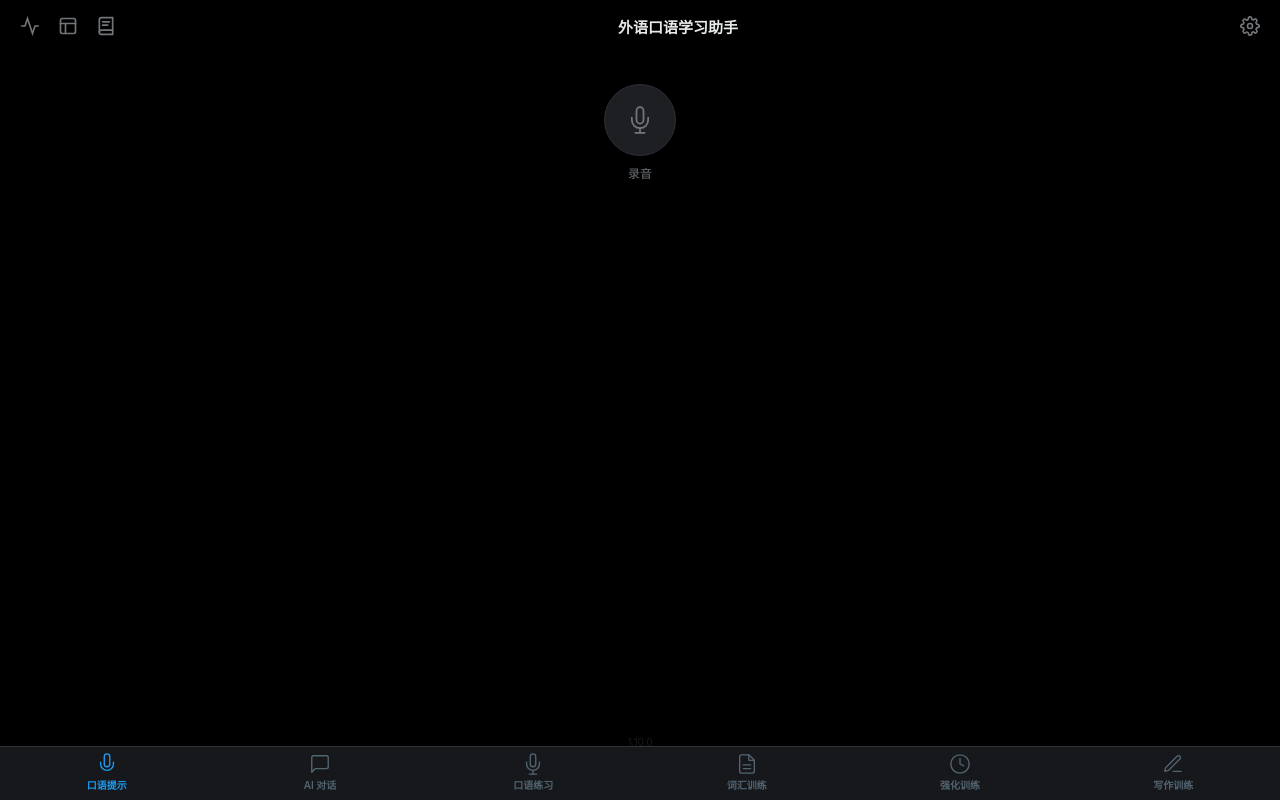
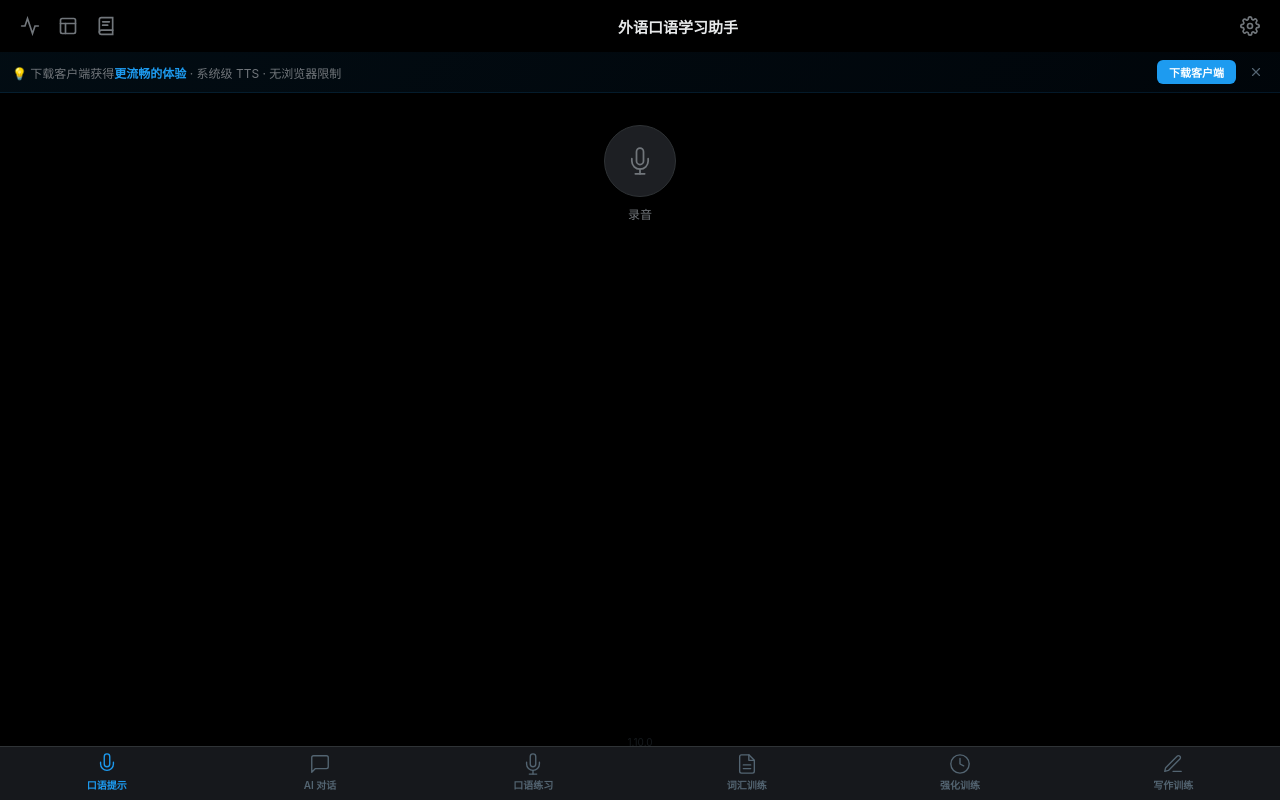
Before and after one commit to dongjiayun/language-learning-app, a Vue app: page / in a window 1280 px wide. Built offline with nearby package versions, Linux system fonts and the light colour scheme.

Commit message:
feat: Web 版添加下载客户端引导条 & 官网推荐标语

```diff
--- a/src/App.vue
+++ b/src/App.vue
@@ -1,4 +1,5 @@
 <script setup lang="ts">
+import { ref } from 'vue'
 import { useAppStore } from './stores/appStore'
 import { SOURCE_LANGUAGES, TARGET_LANGUAGES, ANNOTATION_LANGUAGES } from './types/index'
 import MicButton from './components/MicButton.vue'
@@ -15,6 +16,11 @@ import VocabBookPanel from './components/VocabBookPanel.vue'
 import { version } from '../package.json'
 
 const store = useAppStore()
+const showWebBanner = ref(typeof window !== 'undefined' && !(window as any).electronAPI)
+
+function dismissWebBanner() {
+  showWebBanner.value = false
+}
 
 function getLangLabel(lang: string): string {
   const m: Record<string, string> = { 'zh-CN': '中文', 'en-US': 'English', 'fr-FR': 'Français', 'ja-JP': '日本語' }
@@ -56,6 +62,19 @@ function getLangLabel(lang: string): string {
         </svg>
       </button>
     </header>
+
+    <!-- Web 版下载客户端引导 -->
+    <Transition name="slide-down">
+      <div v-if="showWebBanner" class="web-banner">
+        <span class="web-banner-text">
+          💡 下载客户端获得<strong>更流畅的体验</strong> · 系统级 TTS · 无浏览器限制
+        </span>
+        <a href="https://dongjiayun.github.io/language-learning-app/#download" target="_blank" class="web-banner-link">下载客户端</a>
+        <button class="web-banner-close" @click="dismissWebBanner">
+          <svg viewBox="0 0 24 24" fill="none" stroke="currentColor" stroke-width="2" width="14" height="14" stroke-linecap="round"><line x1="18" y1="6" x2="6" y2="18"/><line x1="6" y1="6" x2="18" y2="18"/></svg>
+        </button>
+      </div>
+    </Transition>
 
     <!-- 口语提示内容 -->
     <main v-if="store.mode === 'speaking'" class="feed">
@@ -412,6 +431,62 @@ function getLangLabel(lang: string): string {
   user-select: none;
   z-index: 0;
 }
+
+/* ===== Web 版下载引导条 ===== */
+.web-banner {
+  display: flex;
+  align-items: center;
+  gap: 8px;
+  padding: 8px 12px;
+  background: linear-gradient(135deg, rgba(29,155,240,0.08), rgba(10,132,255,0.04));
+  border-bottom: 0.5px solid rgba(29,155,240,0.12);
+  font-size: 12px;
+  color: var(--text-secondary);
+  flex-shrink: 0;
+  -webkit-app-region: no-drag;
+}
+
+.web-banner-text {
+  flex: 1;
+  min-width: 0;
+}
+
+.web-banner-text strong {
+  color: var(--accent);
+}
+
+.web-banner-link {
+  flex-shrink: 0;
+  padding: 4px 12px;
+  border-radius: 6px;
+  background: var(--accent);
+  color: #fff;
+  font-size: 11px;
+  font-weight: 600;
+  text-decoration: none;
+  transition: opacity 0.2s;
+}
+
+.web-banner-link:hover {
+  opacity: 0.9;
+}
+
+.web-banner-close {
+  width: 24px;
+  height: 24px;
+  border-radius: 50%;
+  display: flex;
+  align-items: center;
+  justify-content: center;
+  color: var(--text-muted);
+  flex-shrink: 0;
+  transition: background 0.2s;
+}
+
+.web-banner-close:hover {
+  background: var(--bg-hover);
+}
+
 .global-toast {
   position: fixed; bottom: 80px; left: 50%; transform: translateX(-50%);
   z-index: 9999;
```
Also changed, not shown: 6 other files (tests, documents, lock files or other folders).
